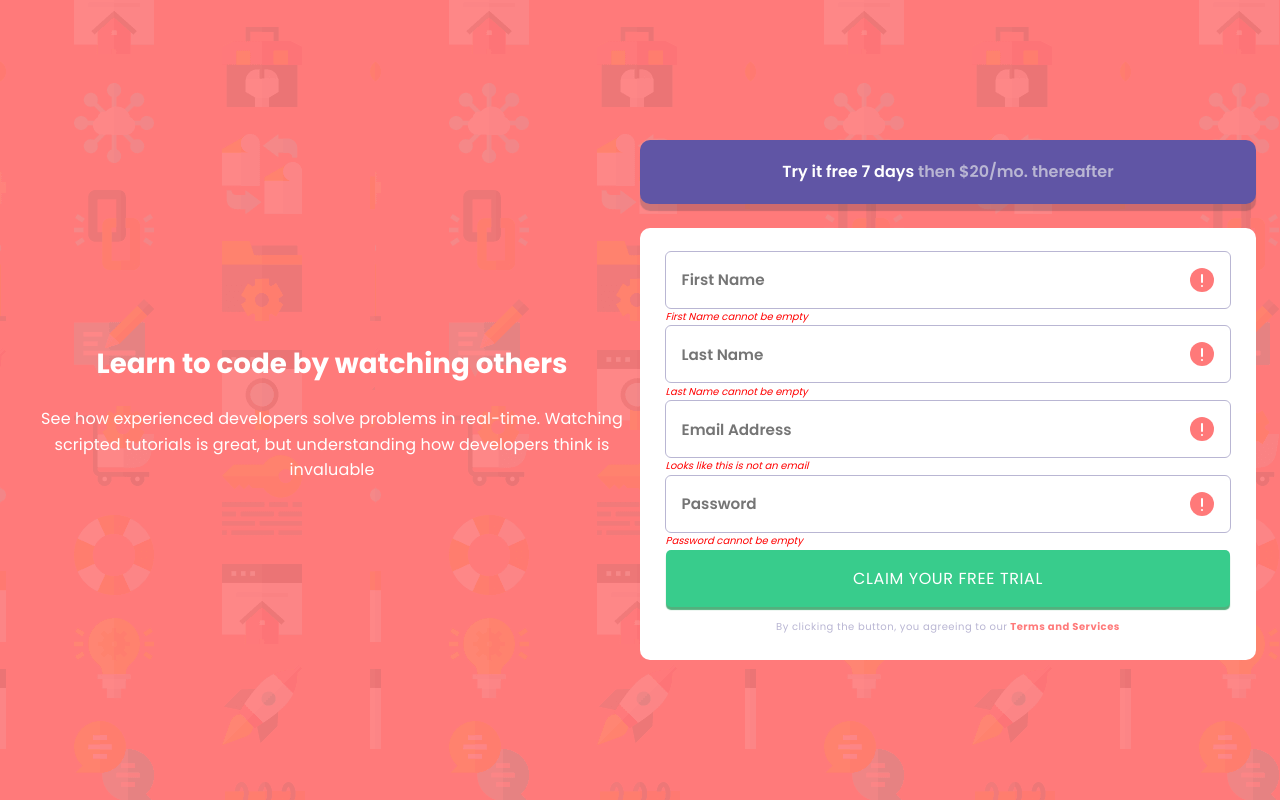
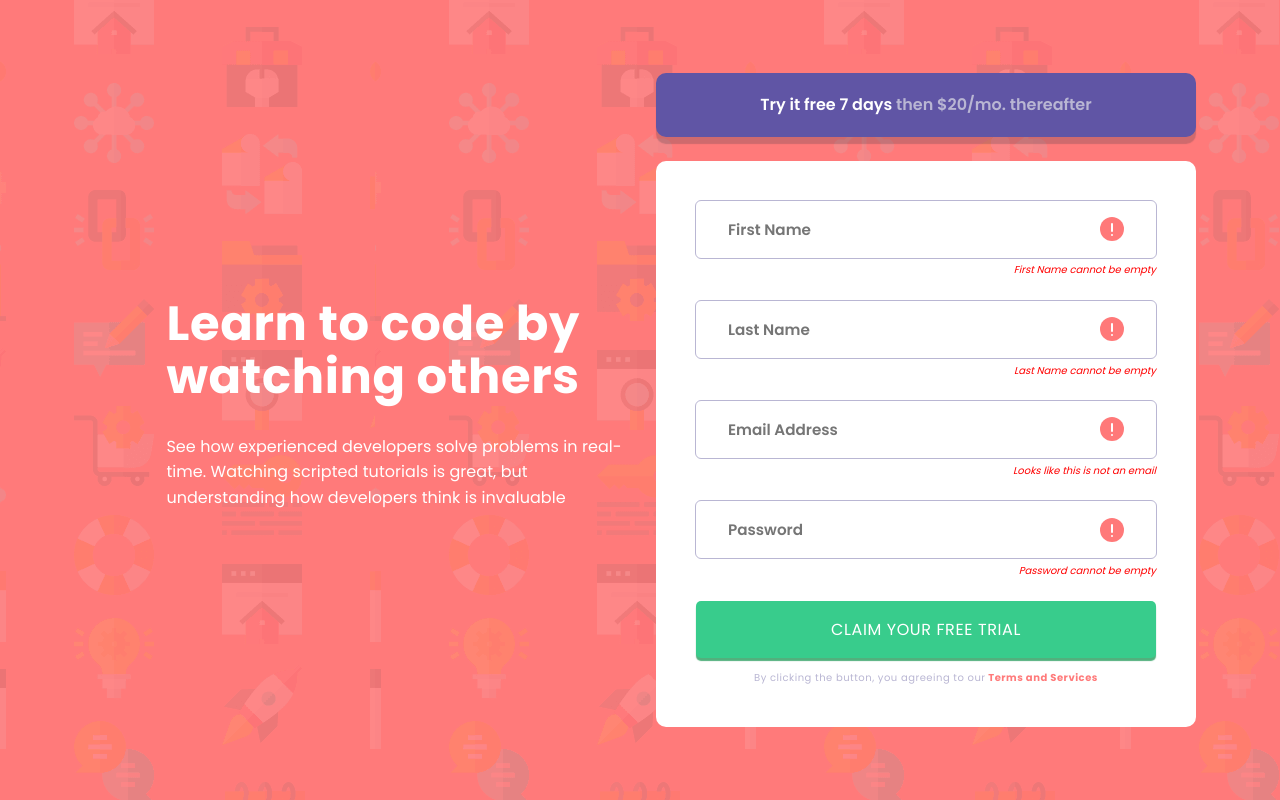
Before and after one commit to anmaras/component-with-sign-up-form, a React (Create React App) app: page / in a window 1280 px wide. Built offline with nearby package versions, Linux system fonts and the light colour scheme; the HTML template or start-up script is replaced by a standard one.

Commit message:
desktop design added

```diff
--- a/src/App.css
+++ b/src/App.css
@@ -2,7 +2,6 @@
   background-color: rgb(var(--clr-red));
   min-height: 100vh;
   padding-inline: 1.5rem;
-  /* grid-template-rows: 1fr 1fr; */
 }
 
 @media (min-width: 45rem) {
@@ -10,6 +9,13 @@
     display: grid;
     grid-auto-flow: column;
     grid-template-columns: repeat(2, 1fr);
+    place-content: center;
+    padding-inline: 0;
+    gap: 2rem;
+  }
+
+  .title-section {
+    display: grid;
     align-items: center;
   }
 }
--- a/src/components/dumb/Offer/Offer.module.css
+++ b/src/components/dumb/Offer/Offer.module.css
@@ -11,10 +11,13 @@
   margin-bottom: 1.5rem;
 }
 
-.offer-wrapper > div {
-}
-
 .offer-wrapper span {
   color: white;
   font-weight: 600;
 }
+
+@media (min-width: 45rem) {
+  .offer-wrapper {
+    max-width: 540px;
+  }
+}
--- a/src/components/dumb/Title/Title.module.css
+++ b/src/components/dumb/Title/Title.module.css
@@ -5,8 +5,6 @@
 }
 
 .title-wrapper h1 {
-  /* position: relative; */
-  /* top: 2.65rem; */
   padding-top: 3.7rem;
   font-size: 1.73rem;
   line-height: 1.31;
@@ -18,3 +16,24 @@
   line-height: 1.61;
   margin-bottom: 1.85rem;
 }
+
+@media (min-width: 45rem) {
+  .title-wrapper {
+    text-align: start;
+    padding-left: 10.4rem;
+  }
+
+  .title-wrapper h1 {
+    font-size: 3rem;
+    letter-spacing: 0.65px;
+    position: relative;
+    bottom: 14px;
+    line-height: 1.1;
+  }
+
+  .title-wrapper p {
+    position: relative;
+    letter-spacing: 0.06px;
+    bottom: 7px;
+  }
+} ;
--- a/src/components/forms/TextField/TextField.module.css
+++ b/src/components/forms/TextField/TextField.module.css
@@ -42,6 +42,31 @@ input::placeholder {
   padding-block: 0.08rem;
 }
 
+@media (min-width: 45rem) {
+  .form {
+    display: grid;
+    gap: 1.4rem;
+    max-width: 540px;
+    padding-inline: 2.5rem;
+    padding-block: 2.5rem;
+  }
+
+  input {
+    padding-block: 1rem;
+    padding-inline: 2rem;
+  }
+
+  .textfield-wrapper img {
+    right: 2rem;
+  }
+
+  .textfield-error {
+    padding-block: 0;
+    padding-top: 0.3rem;
+    text-align: end;
+  }
+}
+
 .submit-btn {
   width: 100%;
   background-color: rgb(var(--clr-green));
```
